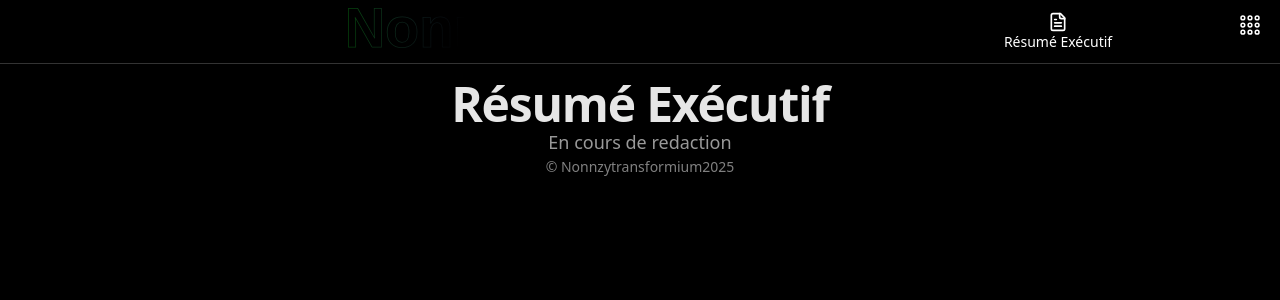
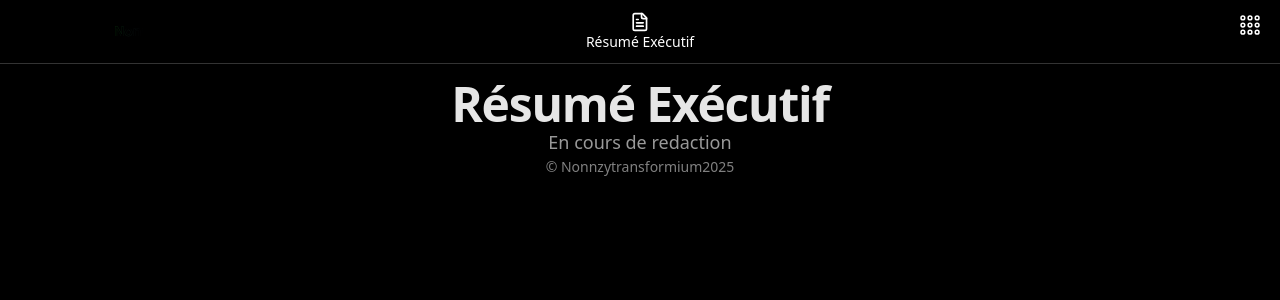
Before and after one commit to nonnzy7even7iete/nonnzytransformiumfullstackbundel, a Next.js app: page /ResumeExecutif in a window 1280 px wide. Shown: the top 300 px of the page. Built offline with nearby package versions, Linux system fonts and the light colour scheme; no server answers.

Commit message:
Zy Bulding workflow

```diff
--- a/src/components/NavbarFront.tsx
+++ b/src/components/NavbarFront.tsx
@@ -67,14 +67,16 @@ export default function NavbarFront() {
         }
         h-16 shadow-md`}
       >
-        <div className="max-w-7xl mx-auto px-4 h-full flex items-center justify-between">
-          {/* Logo gauche */}
-          <div className="flex-shrink-0">
-            <TextHoverEffect text="Nonnzytr" />
+        <div className="h-full flex items-center px-6 md:px-8">
+          {/* Logo petit à gauche */}
+          <div className="flex-shrink-0 w-24 md:w-28">
+            <div className="scale-75 origin-left">
+              <TextHoverEffect text="Nonnzytr" />
+            </div>
           </div>
 
-          {/* Menu centré */}
-          <div className="flex-1 flex justify-center gap-8 md:gap-10 px-4">
+          {/* Menu centré absolument au centre */}
+          <div className="absolute left-1/2 -translate-x-1/2 flex justify-center gap-8 md:gap-12">
             {navLinks.map((link) => {
               const IconComponent = link.icon;
               return (
@@ -98,8 +100,8 @@ export default function NavbarFront() {
             })}
           </div>
 
-          {/* Espace droite */}
-          <div className="flex-shrink-0 w-16" />
+          {/* Espace droite vide */}
+          <div className="flex-1" />
         </div>
       </nav>
     </>
```
